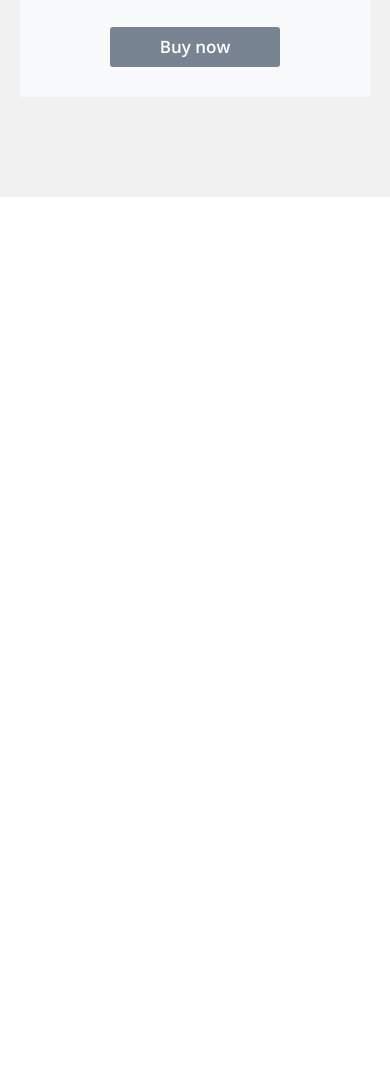
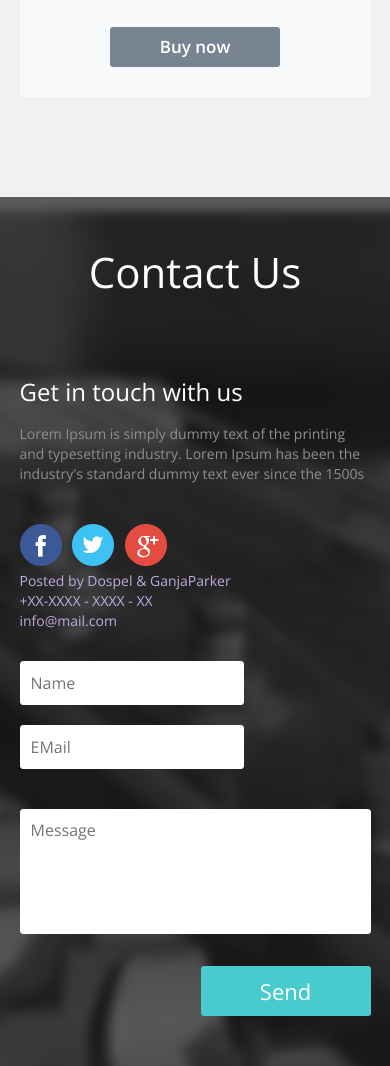
Before and after one commit to VaiYav/test-times, a plain HTML site: page index.html in a window 390 px wide. Shown: the part 3793-4859 px from the top of the page. Before the commit the page ends 3990 px from the top, so only its background shows below. Drawn offline with nearby package versions, Linux system fonts and the light colour scheme.

Commit message:
footer and validation

```diff
--- a/css/styl.css
+++ b/css/styl.css
@@ -235,6 +235,124 @@
   font-weight: 600;
 }
 
+.swiper-button-prev {
+  left: 5px;
+}
+
+.swiper-button-next {
+  right: 5px;
+}
+
+footer {
+  background: url("../images/img/Layer282.jpg") center/cover no-repeat;
+  padding: 5rem 5vw;
+  background-attachment: fixed;
+  background-color: rgba(16,23,32,0.7);
+  background-blend-mode: saturation;
+}
+
+footer h2 {
+  text-align: center;
+  font: 4.2rem/5rem 'Open Sans', sans-serif;
+  color: #fff;
+  margin: 0 0 8rem 0;
+}
+
+.footinf {
+  margin: 0 0 3rem 0;
+}
+
+footer section article h3 {
+  font: 2.4rem/3rem 'Open Sans', sans-serif;
+  color: #fff;
+  padding: 0;
+  text-align: left;
+  margin: 0 0 1.7rem 0;
+}
+
+footer section article span {
+  font: 1.4rem/2rem 'Open Sans', sans-serif;
+  color: #8f8f8f;
+  margin: 0 0 4rem 0;
+  display: block;
+  max-width: 440px;
+}
+
+.facebook {
+  background: url("../images/background/Facebook.png") no-repeat;
+  width: 50px;
+  height: 45px;
+  display: inline-block;
+}
+
+.twitter {
+  background: url("../images/background/Twitter.png") no-repeat;
+  width: 50px;
+  height: 45px;
+  display: inline-block;
+}
+
+.google {
+  background: url("../images/background/gplus.png") no-repeat;
+  width: 50px;
+  height: 45px;
+  display: inline-block;
+}
+
+footer section article p {
+  font: 1.4rem/2rem 'Open Sans', sans-serif;
+  color: #bface2;
+}
+
+.info {
+  margin: 0 0 2rem 0;
+  font: 1.6rem/2rem 'Open Sans', sans-serif;
+}
+
+.info-text {
+  padding: 1rem;
+  border-radius: 3px;
+  border: 1px solid #fff;
+  margin: 0 0 2rem 0;
+}
+
+#contac {
+  color: #c1c1c1;
+}
+
+.message {
+  width: 100%;
+  height: 125px;
+  resize: none;
+  padding: 1rem;
+  border-radius: 3px;
+  border: 1px solid #fff;
+  margin: 0 0 3rem 0;
+  font: 1.6rem/2rem 'Open Sans', sans-serif;
+  outline: none;
+}
+
+.submit {
+  display: -webkit-box;
+  display: -webkit-flex;
+  display: -ms-flexbox;
+  display: flex;
+  -webkit-box-pack: end;
+  -webkit-justify-content: flex-end;
+  -ms-flex-pack: end;
+  justify-content: flex-end;
+  font: 2.2rem/3rem 'Open Sans', sans-serif;
+  color: #fff;
+}
+
+.submit input {
+  border: none;
+  background: #49cbcd;
+  border-radius: 3px;
+  height: 50px;
+  width: 170px;
+}
+
 @media screen and (min-width: 768px) {
   .swiper-container {
     height: 400px;
@@ -276,7 +394,7 @@
     background-color: transparent;
     width: initial;
     overflow: visible;
-    height: 100%;
+    height: 100% !important;
     display: -webkit-box;
     display: -webkit-flex;
     display: -ms-flexbox;
@@ -301,7 +419,7 @@
 
   .overlay-content {
     position: static;
-    height: 100%;
+    height: 100% !important;
     display: -webkit-box;
     display: -webkit-flex;
     display: -ms-flexbox;
@@ -356,6 +474,56 @@
   .price-container {
     max-width: 1170px;
     margin: auto;
+  }
+
+  #header,
+  .header-container {
+    padding: 0 5vw;
+  }
+
+  .footinf {
+    width: 50%;
+  }
+
+  footer {
+    padding: 10rem 5vw;
+  }
+
+  footer section {
+    display: -webkit-box;
+    display: -webkit-flex;
+    display: -ms-flexbox;
+    display: flex;
+    -webkit-box-pack: justify;
+    -webkit-justify-content: space-between;
+    -ms-flex-pack: justify;
+    justify-content: space-between;
+    max-width: 1170px;
+    margin: auto;
+  }
+
+  #contac {
+    width: 48%;
+  }
+
+  .info-text {
+    width: 49%;
+    max-width: 270px;
+  }
+
+  .info {
+    display: -webkit-box;
+    display: -webkit-flex;
+    display: -ms-flexbox;
+    display: flex;
+    -webkit-box-pack: justify;
+    -webkit-justify-content: space-between;
+    -ms-flex-pack: justify;
+    justify-content: space-between;
+  }
+
+  footer h2 {
+    margin: 0 0 12rem 0;
   }
 }
 
@@ -451,4 +619,16 @@
     -ms-flex-pack: justify;
     justify-content: space-between;
   }
+
+  footer {
+    padding: 10rem 0;
+  }
+
+  .info-text {
+    margin: 0;
+  }
+
+  .info {
+    margin: 0 0 3rem 0;
+  }
 }
--- a/index.html
+++ b/index.html
@@ -130,8 +130,8 @@
 			</article>
 
 		</section>
-		<section id="navprice" onmouseover="hoverButton()" class="price">
-			<div class="price-container">
+		<section id="navprice" class="price">
+			<div onmouseover="hoverButton()" class="price-container">
 				<article>
 					<h2 class="price-container-title">Basic</h2>
 					<h3>$5.01 / Month</h3>
@@ -172,7 +172,35 @@
 
 
 	</main>
+	<footer id="navcontact">
+		<h2>Contact Us</h2>
 
+		<section>
+			<article class="footinf">
+				<h3>Get in touch with us</h3>
+				<span>Lorem Ipsum is simply dummy text of the printing and typesetting industry. Lorem Ipsum has been the industry's standard dummy text ever since the 1500s</span>
+				<a class="facebook" href="#"></a>
+				<a class="twitter" href="#"></a>
+				<a class="google" href="#"></a>
+				<p>Posted by Dospel &amp; GanjaParker</p>
+				<p>+XX-XXXX - XXXX - XX</p>
+				<p>info@mail.com</p>
+			</article>
+			<form id="contac">
+				<div class="info">
+					<input class="info-text" type="text" placeholder="Name" title="Any letters and numbers" pattern="[a-zA-Z0-9]+" required="" form="contac" minlength="2">
+					<input class="info-text" type="email" placeholder="EMail" pattern="^[^@]+@[^@.]+\.[^@]+$" title="main@mail.com" required="" form="contac" minlength="2" pattern="@">
+				</div>
+				<textarea class="message" placeholder="Message" minlength="2"></textarea>
+				<div class="submit">
+					<input onclick="validate(this.form)" href="#" type="submit" value="Send" form="contac">
+				</div>
+			</form>
+
+		</section>
+
+
+	</footer>
 	<script src="js/lib/swiper.min.js"></script>
 	<script src="js/user/user.js"></script>
 </body>
--- a/js/user/user.js
+++ b/js/user/user.js
@@ -55,8 +55,7 @@
 				if (start === null) start = time;
 				var progress = time - start,
 					r = (t < 0 ? Math.max(w - progress / V, w + t) : Math.min(w + progress / V, w + t));
-					console.log(r)
-    				window.scrollTo(0, r - 100);
+				window.scrollTo(0, r);
 				if (r != w + t) {
 					requestAnimationFrame(step)
 				} else {
```
Lines whose indentation alone changed are shown as unchanged.
